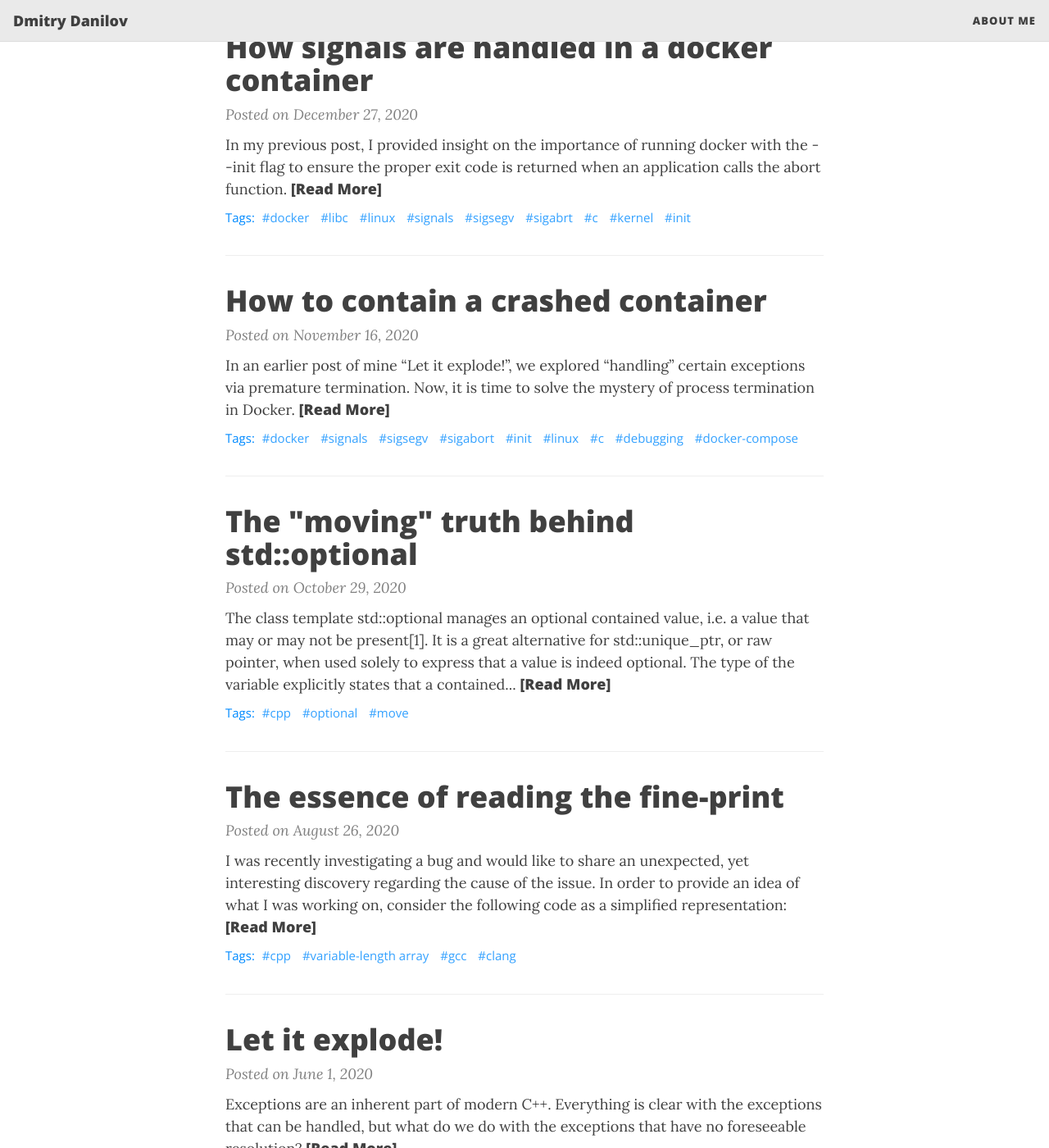
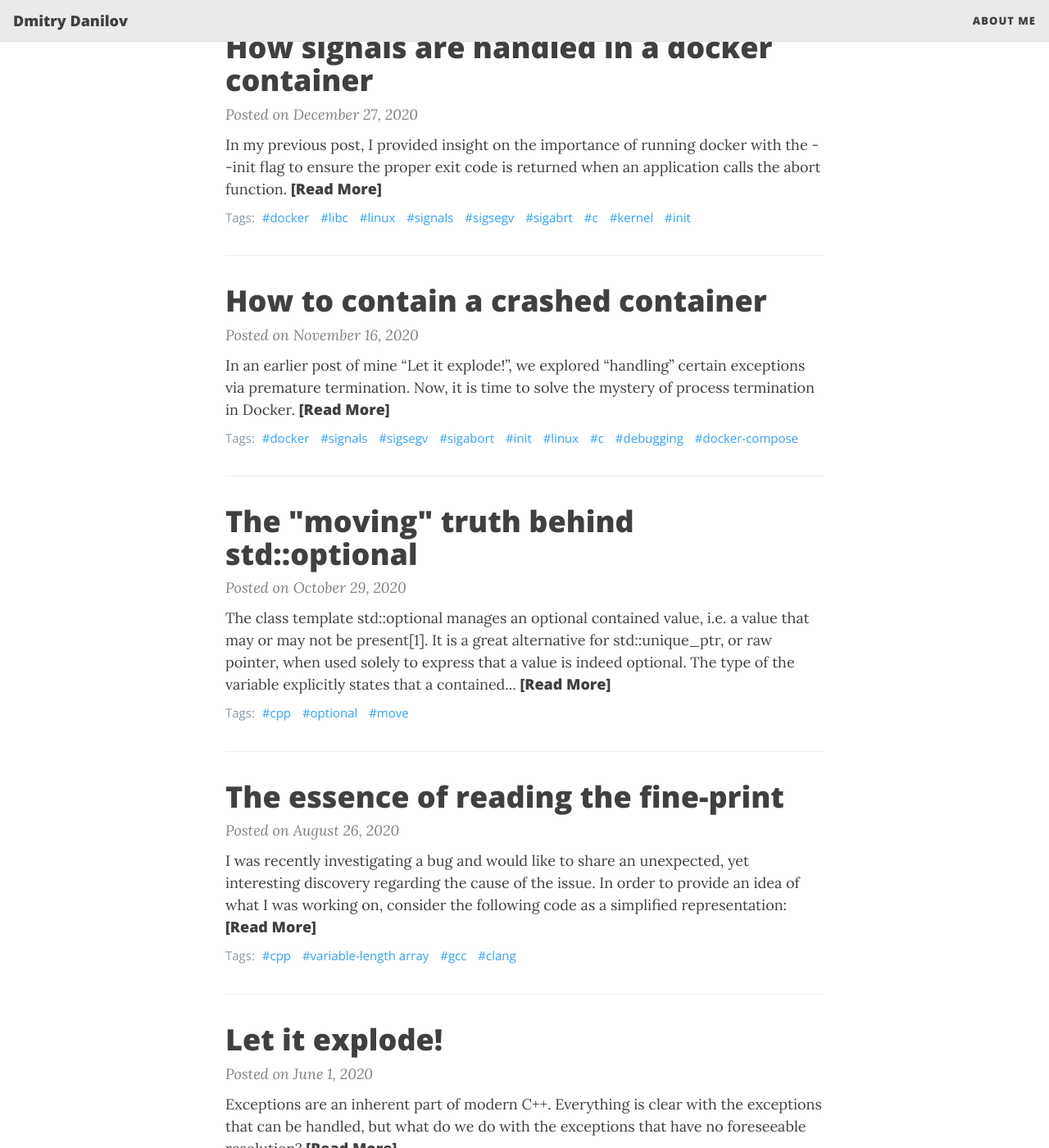
Before and after one commit to f-squirrel/f-squirrel.github.io, a Jekyll site: the page built from index.html, in a window 1280 px wide and 1400 px high, scrolled down 352 px. Shown: the whole window at 82% size. Built offline with Jekyll 4.4.1, drawn with Linux system fonts in a browser that asks for light colours; nearby versions of some CDN libraries; the list of posts is cut into pages by our own code.

Commit message:
Change tag color

```diff
--- a/assets/css/beautifuljekyll.css
+++ b/assets/css/beautifuljekyll.css
@@ -551,7 +551,8 @@ footer .footer-custom-content {
 }
 
 .blog-tags span {
-  color: {{ site.link-col | default: "#404040" }};
+  color: #8999A8;
+  /*color: #75838f{{ site.link-col | default: "#404040" }};*/
   /*opacity: 0.8;*/
 }
 
```
